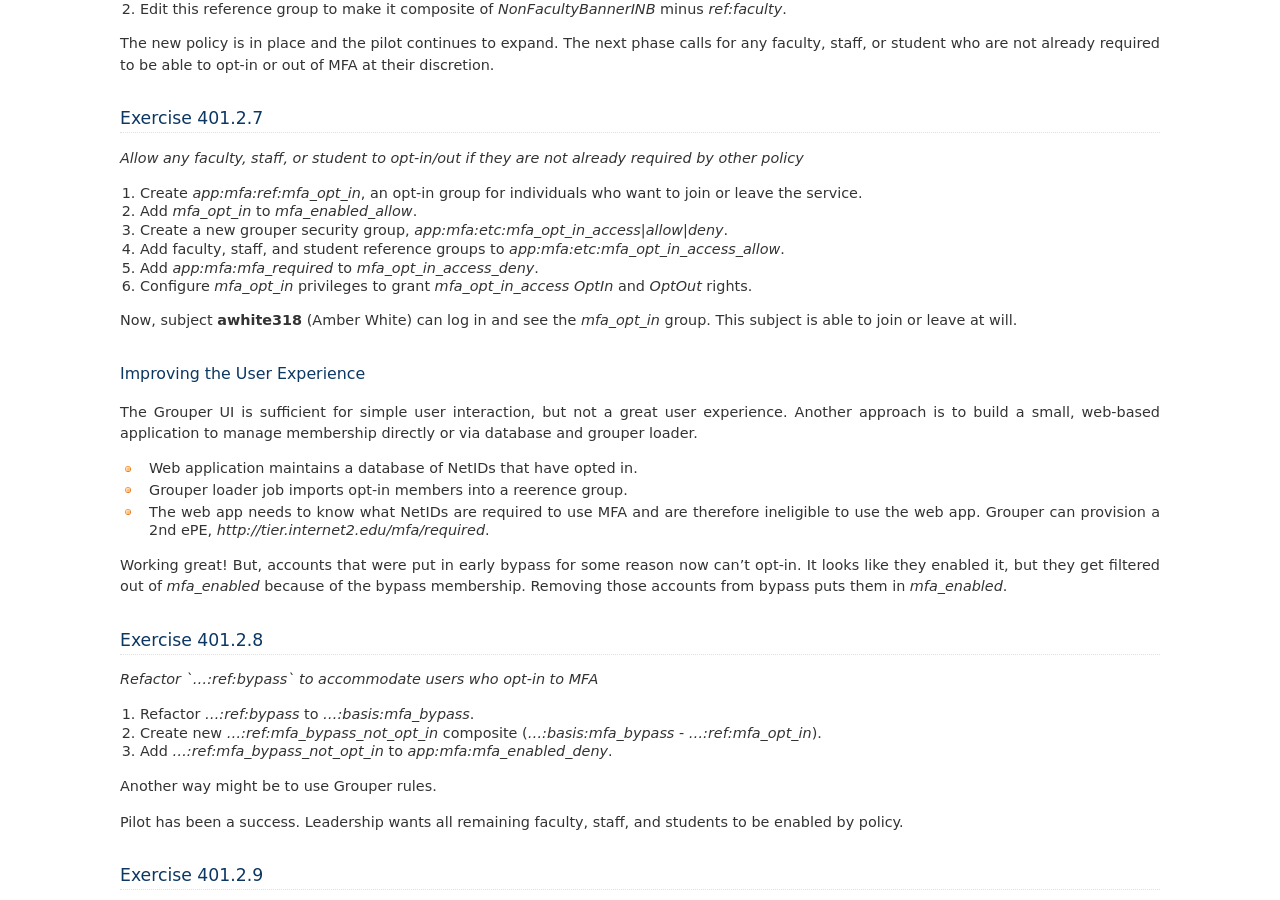
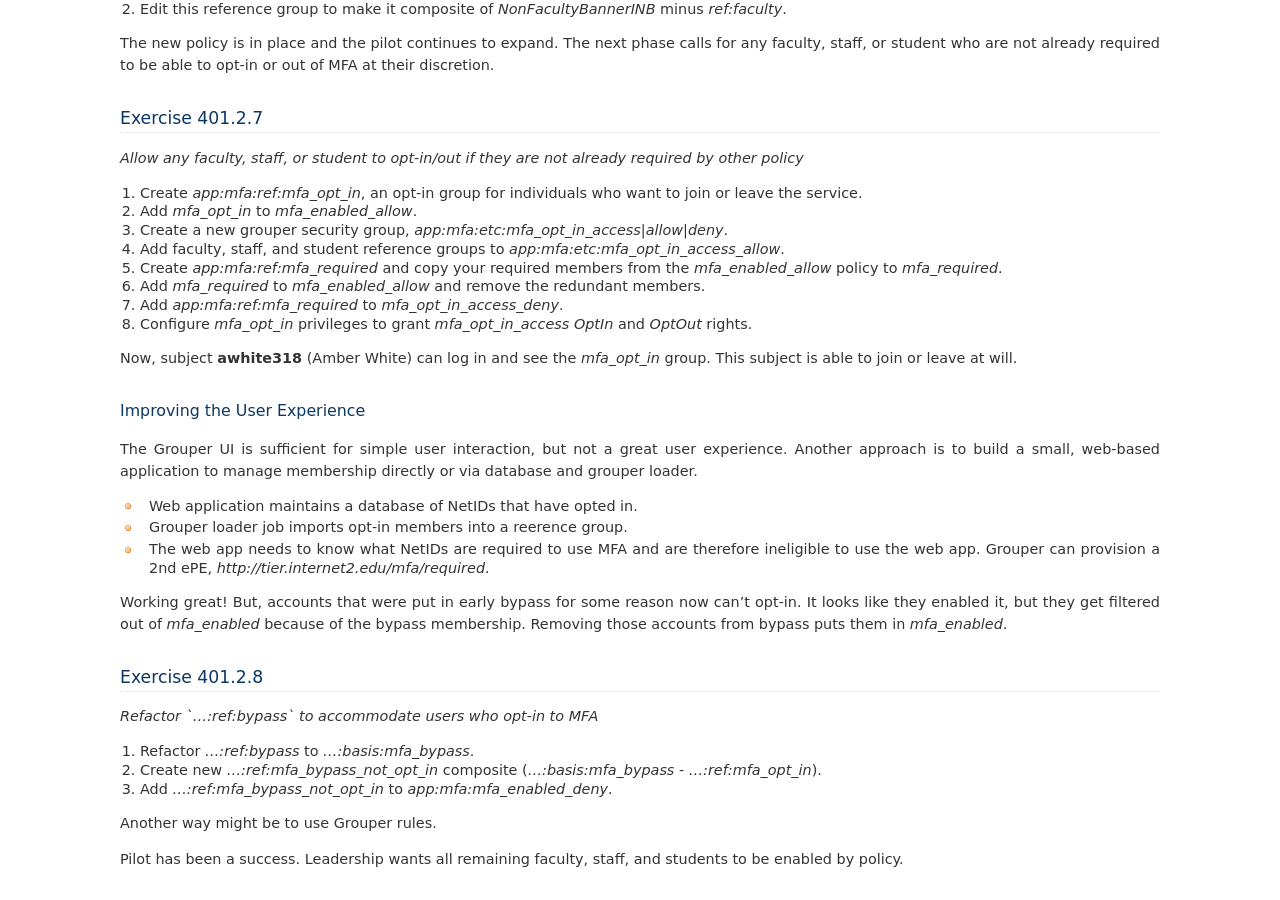
Before and after one commit to cwaldbieser/grouper401_docs, a Sphinx documentation site: the page built from docs/401.2.rst, in a window 1280 px wide and 900 px high, scrolled down 3436 px. Built offline with Sphinx 7.4.7, drawn with Linux system fonts in a browser that asks for light colours.

Commit message:
Add steps to refactor `mfa_required`.

```diff
--- a/docs/401.2.rst
+++ b/docs/401.2.rst
@@ -172,7 +172,10 @@ required by other policy*
 #. Create a new grouper security group, `app:mfa:etc:mfa_opt_in_access|allow|deny`.
 #. Add faculty, staff, and student reference groups to
    `app:mfa:etc:mfa_opt_in_access_allow`.
-#. Add `app:mfa:mfa_required` to `mfa_opt_in_access_deny`.
+#. Create `app:mfa:ref:mfa_required` and copy your required members from the
+   `mfa_enabled_allow` policy to `mfa_required`.
+#. Add `mfa_required` to `mfa_enabled_allow` and remove the redundant members.
+#. Add `app:mfa:ref:mfa_required` to `mfa_opt_in_access_deny`.
 #. Configure `mfa_opt_in` privileges to grant `mfa_opt_in_access` *OptIn* and
    *OptOut* rights.
 
```
